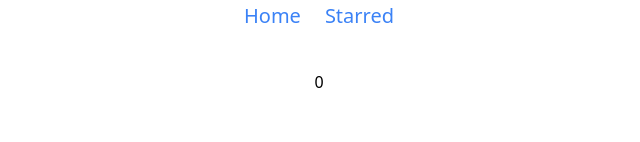
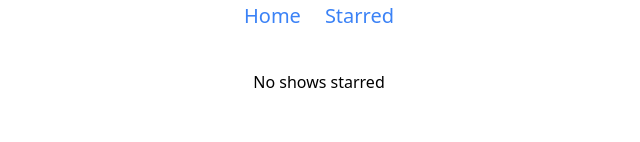
Before and after one commit to Agrimaagrawal/BoxOffice, a React (Vite) app: page /Starred in a window 1280 px wide. Shown: the part 158-300 px from the top of the page, without its empty margins (321-961 px from the left). Built offline with nearby package versions, Linux system fonts and the light colour scheme.

Commit message:
added fetch display

```diff
--- a/src/api/tvmaze.js
+++ b/src/api/tvmaze.js
@@ -11,3 +11,8 @@ const response=await fetch(` ${BASE_URL}${query}`)
 export const searchForShows=(query)=> apiGet(`/search/shows?q=${query}`);
 export const searchForActors=(query)=>apiGet(`/search/people?q=${query}`);
 export const getShowId=(showId)=>apiGet(`/shows/${showId}?embed[]=seasons&embed[]=cast`);
+export const getShowsId=async id=>{
+  const promises=id.map(id=>apiGet(`/shows/${id}`));
+  return Promise.all(promises);
+
+}
--- a/src/components/Showfol/Shows.jsx
+++ b/src/components/Showfol/Shows.jsx
@@ -31,4 +31,4 @@ const Shows = ({shows}) => {
   )
 }
 
-export default Shows
+export default Shows;
--- a/src/components/pages/Starred.jsx
+++ b/src/components/pages/Starred.jsx
@@ -1,10 +1,28 @@
 import { useStarredShows } from "../../lib/useStarred"
+import { useQuery } from "react-query";
+import { getShowsId } from "../../api/tvmaze";
+
+import Shows from "../Showfol/Shows"
 
 const Starred = () => {
-  const [starredShows]=useStarredShows();
+  const [starredShowsbyId]=useStarredShows();
+  const { data:starredShows,error:errorv } = useQuery({
+    queryKey: ['starred', starredShowsbyId],
+    queryFn: async() =>
+      getShowsId(starredShowsbyId).then(result=>
+        result.map(show=>({show}))
+        ),
+    refetchOnWindowFocus:false,
+});
+if(starredShows?.length===0){
+  return <div>No shows starred</div>
+}
+if(starredShows?.length>0){
+  return <Shows shows={starredShows}/>
+}
   return (
     <div>
-      {starredShows.length}
+      hello
     </div>
   )
 }
```
